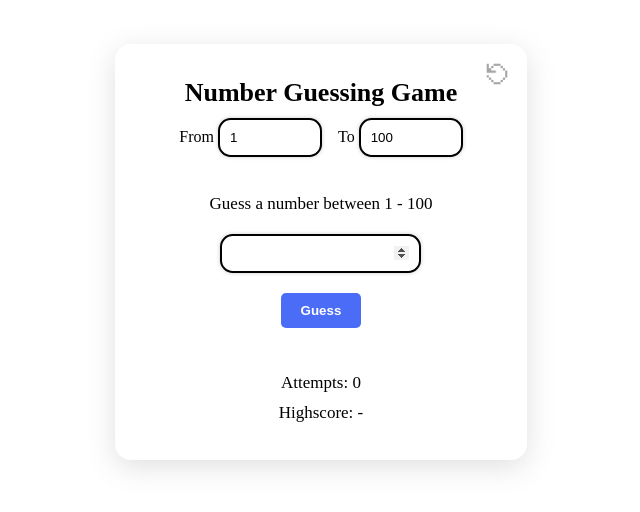
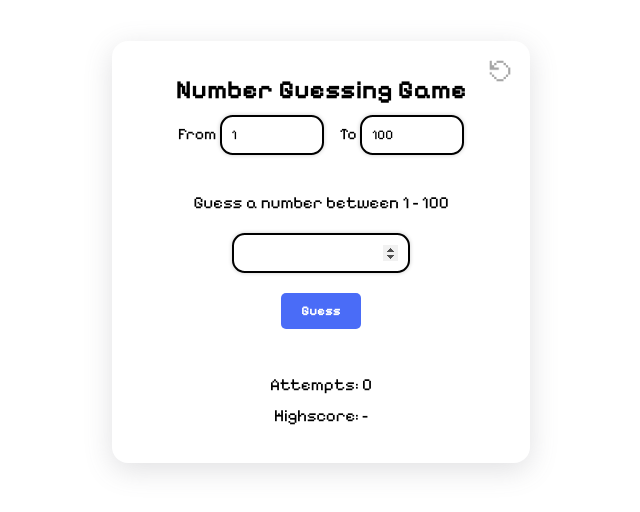
Before and after one commit to mianyay/Number-Guessing-Game, a plain HTML site: page index.html in a window 1280 px wide. Shown: the part 148-660 px from the top of the page, without its empty margins (319-959 px from the left). Drawn offline with Linux system fonts and the light colour scheme.

Commit message:
pixel font

```diff
--- a/index.html
+++ b/index.html
@@ -5,6 +5,9 @@
     <meta name="viewport" content="width=device-width, initial-scale=1.0">
     <title>Number Guessing Game</title>
     <link rel="stylesheet" href="style.css">
+    <link rel="preconnect" href="https://fonts.googleapis.com">
+    <link rel="preconnect" href="https://fonts.gstatic.com" crossorigin>
+    <link href="https://fonts.googleapis.com/css2?family=Pixelify+Sans:wght@400..700&display=swap" rel="stylesheet">
 </head>
 <body>
     <div class="container">
--- a/script.js
+++ b/script.js
@@ -89,7 +89,7 @@ guessBtn.addEventListener("click", () => {
             highScore = attempts;
             localStorage.setItem(scoreKey(), highScore);
             updatehighscore();
-            result.textContent += "- New best score!"
+            result.textContent += " - New best score!"
         }
 
         gameOver = true;
--- a/style.css
+++ b/style.css
@@ -1,3 +1,5 @@
+* { font-family: "Pixelify Sans", sans-serif; }
+
 body {
     margin: 0;
     min-height: 100vh;
```
Also changed, not shown: images/bg.jpg (added).
